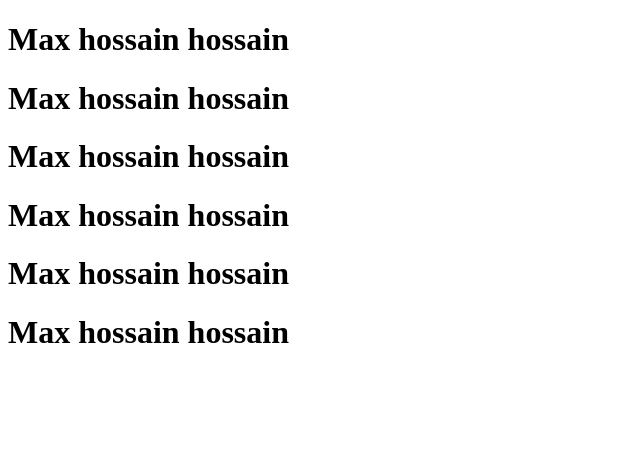
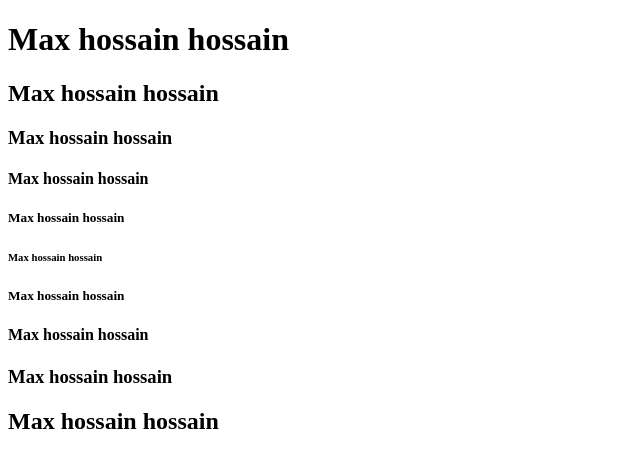
Before and after one commit to MishkatHossain/Justice-League, a plain HTML site: page index.html in a window 1280 px wide. Shown: the whole page, without its empty margins (0-640 px from the left). Drawn offline with Linux system fonts and the light colour scheme.

Commit message:
Updated app.js and index.html with recent changes

```diff
--- a/index.html
+++ b/index.html
@@ -9,11 +9,15 @@
 <body>
 
     <h1>Max hossain hossain</h1>
-    <h1>Max hossain hossain</h1>
-    <h1>Max hossain hossain</h1>
-    <h1>Max hossain hossain</h1>
-    <h1>Max hossain hossain</h1>
-    <h1>Max hossain hossain</h1>
+    <h2>Max hossain hossain</h2>
+    <h3>Max hossain hossain</h3>
+    <h4>Max hossain hossain</h4>
+    <h5>Max hossain hossain</h5>
+    <h6>Max hossain hossain</h6>
+    <h5>Max hossain hossain</h5>
+    <h4>Max hossain hossain</h4>
+    <h3>Max hossain hossain</h3>
+    <h2>Max hossain hossain</h2>
 
 </body>
 </html>
```
Also changed, not shown: app.js (+10 -0 lines).
